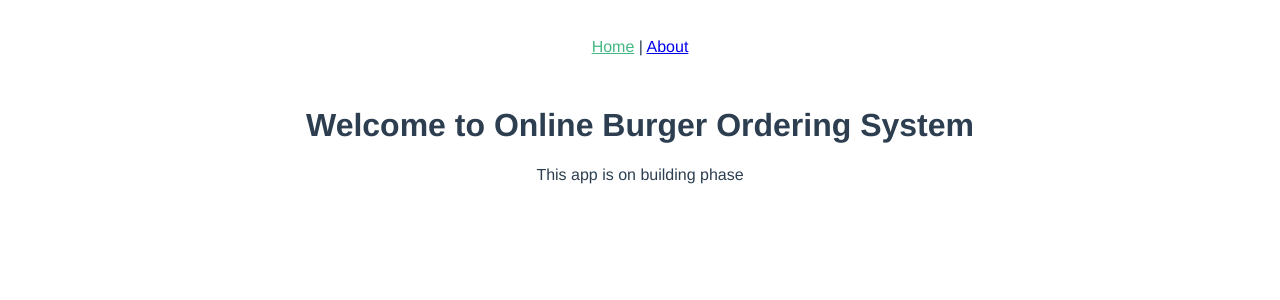
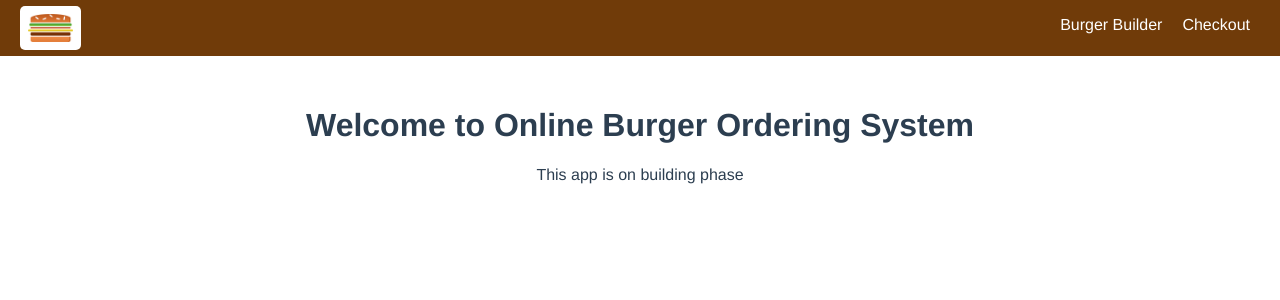
Before and after one commit to bipinstha7/OBOS, a Vue app in the folder client/: page / in a window 1280 px wide. Shown: the top 300 px of the page. Built offline with nearby package versions, Linux system fonts and the light colour scheme.

Commit message:
add navbar components and burger image

```diff
--- /dev/null
+++ b/client/src/components/DrawerToggle/DrawerToggle.vue
@@ -0,0 +1,51 @@
+<template>
+    <div @Click="ToggleSideDrawer" class="DrawerToggle">
+        <div></div>
+        <div></div>
+        <div></div>
+    </div>
+</template>
+<script>
+export default {
+    data() {
+        return {
+            showSideDrawer: false
+        }
+    },
+
+    methods: {
+        ToggleSideDrawer() {
+            this.showSideDrawer = true
+        }
+    }
+}
+
+
+</script>
+
+<style scoped>
+.DrawerToggle {
+    width: 40px;
+    height: 100%;
+    display: flex;
+    flex-flow: column;
+    justify-content: space-around;
+    align-items: center;
+    padding: 10px 0;
+    box-sizing: border-box;
+    cursor: pointer;
+}
+
+.DrawerToggle div {
+    width: 90%;
+    height: 3px;
+    background-color: white;
+}
+
+@media (min-width: 500px) {
+  .DrawerToggle {
+      display: none;
+  }
+}
+
+</style>
--- a/client/src/components/HelloWorld.vue
+++ b/client/src/components/HelloWorld.vue
@@ -1,5 +1,8 @@
 <template>
 	<div class="hello">
+		<burger-toolbar></burger-toolbar>
+		<!-- <navigation-items></navigation-items> -->
+
 		<h1>{{ msg }}</h1>
 		<p>
 			This app is on building phase
@@ -8,12 +11,18 @@
 </template>
 
 <script>
-	export default {
-	    name: 'HelloWorld',
-	    props: {
-	        msg: String
-	    }
+import Toolbar from './Toolbar/Toolbar.vue'
+import NavigationItems from './NavigationItems/NavigationItems.vue'
+export default {
+	name: 'HelloWorld',
+	components: {
+		'burger-toolbar': Toolbar,
+		'navigation-items': NavigationItems
+	},
+	props: {
+		msg: String
 	}
+}
 </script>
 
 <!-- Add "scoped" attribute to limit CSS to this component only -->
--- /dev/null
+++ b/client/src/components/Logo/Logo.vue
@@ -0,0 +1,18 @@
+<template>
+     <div class="Logo" >
+        <img src="../../assets/images/burger-logo.png" alt="MyBurger"/>
+    </div>
+</template>
+<style scoped>
+.Logo {
+    background: #fff;
+    padding: 8px;
+    height: 100%;
+    box-sizing: border-box;
+    border-radius: 5px;
+}
+
+.Logo img {
+    height: 100%;
+}
+</style>
--- /dev/null
+++ b/client/src/components/NavigationItems/NavigationItem/NavigationItem.vue
@@ -0,0 +1,53 @@
+<template>
+    <li class="NavigationItem">
+        <a href="#"> <slot></slot> </a>
+        <!-- <a href="nepal"> <slot name="checkout"></slot> </a> -->
+    </li>
+</template>
+<style lang="scss" scoped>
+.NavigationItem {
+    margin: 10px 0;
+    box-sizing: border-box;
+    display: block;
+    width: 100%;
+}
+
+.NavigationItem a {
+    color: #8f5c2c;
+    text-decoration: none;
+    width: 100%;
+    box-sizing: border-box;
+    display: block;
+}
+
+.NavigationItem a:hover,
+.NavigationItem a:active,
+.NavigationItem a.active {
+    color: #40a4cb;
+}
+
+@media (min-width: 500px) {
+    .NavigationItem {
+        margin: 0;
+        display: flex;
+        height: 100%;
+        width: auto;
+        align-items: center;
+    }
+
+    .NavigationItem a {
+        color: #fff;
+        height: 100%;
+        padding: 16px 10px;
+        border-bottom: 4px solid transparent;
+    }
+
+    .NavigationItem a:hover,
+    .NavigationItem a:active,
+    .NavigationItem a.active {
+        background: #8f5c2c;
+        border-bottom: 4px solid #40a4cb;
+        color: #fff;
+    }
+}
+</style>
--- /dev/null
+++ b/client/src/components/NavigationItems/NavigationItems.vue
@@ -0,0 +1,34 @@
+<template>
+    <ul class='NavigationItems'>
+        <navigation-item>Burger Builder</navigation-item>
+
+        <!-- The named slot stays to that slot area where it gets called and the unnamed slot(Burger Builder) takes the next slot area other than named slot area -->
+        <navigation-item >Checkout</navigation-item>
+    </ul>
+</template>
+<script>
+import NavigationItem from './NavigationItem/NavigationItem.vue'
+export default {
+    components: {
+        'navigation-item': NavigationItem
+    }
+}
+</script>
+
+<style lang="scss" scoped>
+.NavigationItems {
+    margin: 0;
+    padding: 0;
+    list-style: none;
+    display: flex;
+    flex-flow: column;
+    align-items: center;
+    height: 100%;
+}
+
+@media (min-width: 500px) {
+    .NavigationItems {
+        flex-flow: row;
+    }
+}
+</style>
--- /dev/null
+++ b/client/src/components/Toolbar/Toolbar.vue
@@ -0,0 +1,53 @@
+7<template>
+    <header class="Toolbar">
+		<drawer-toggle></drawer-toggle>
+		<burger-logo class="Logo"></burger-logo>
+		<nav class="DesktopOnly">
+			<navigation-items></navigation-items>
+		</nav>
+    </header>
+</template>
+<script>
+import DrawerToggle from '../DrawerToggle/DrawerToggle.vue'
+import Logo from '../Logo/Logo.vue'
+import NavigationItems from '../NavigationItems/NavigationItems.vue'
+export default {
+	name: 'Toolbar',
+	components: {
+		'drawer-toggle': DrawerToggle,
+		'burger-logo': Logo,
+		'navigation-items': NavigationItems
+	}
+}
+</script>
+
+<style scoped lang="scss">
+.Toolbar {
+	height: 56px;
+	width: 100%;
+	position: fixed;
+	top: 0;
+	left: 0;
+	background: #703b09;
+	display: flex;
+	justify-content: space-between;
+	align-items: center;
+	padding: 0 20px;
+	box-sizing: border-box;
+	z-index: 90;
+}
+
+.Toolbar nav {
+  	height: 100%;
+}
+
+.Logo {
+ 	 height: 80%;
+}
+
+@media (max-width: 499px) {
+	.DesktopOnly{
+		display: none;
+	}
+}
+</style>
```
Also changed, not shown: client/src/assets/images/burger-logo.png (added).
